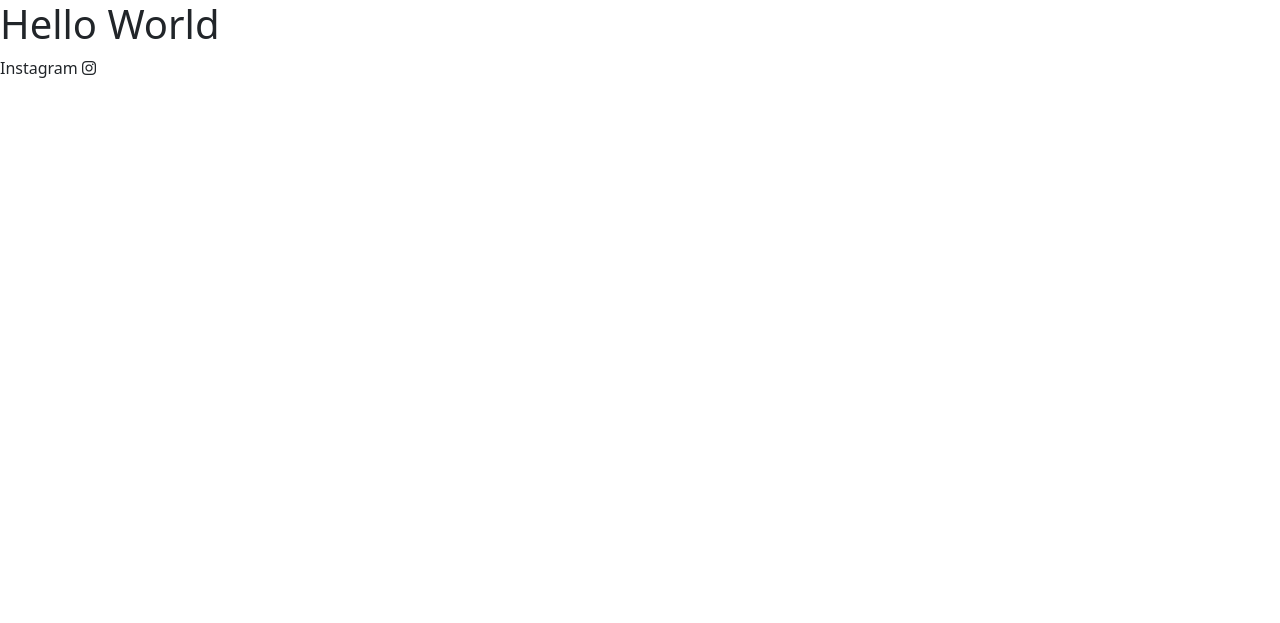
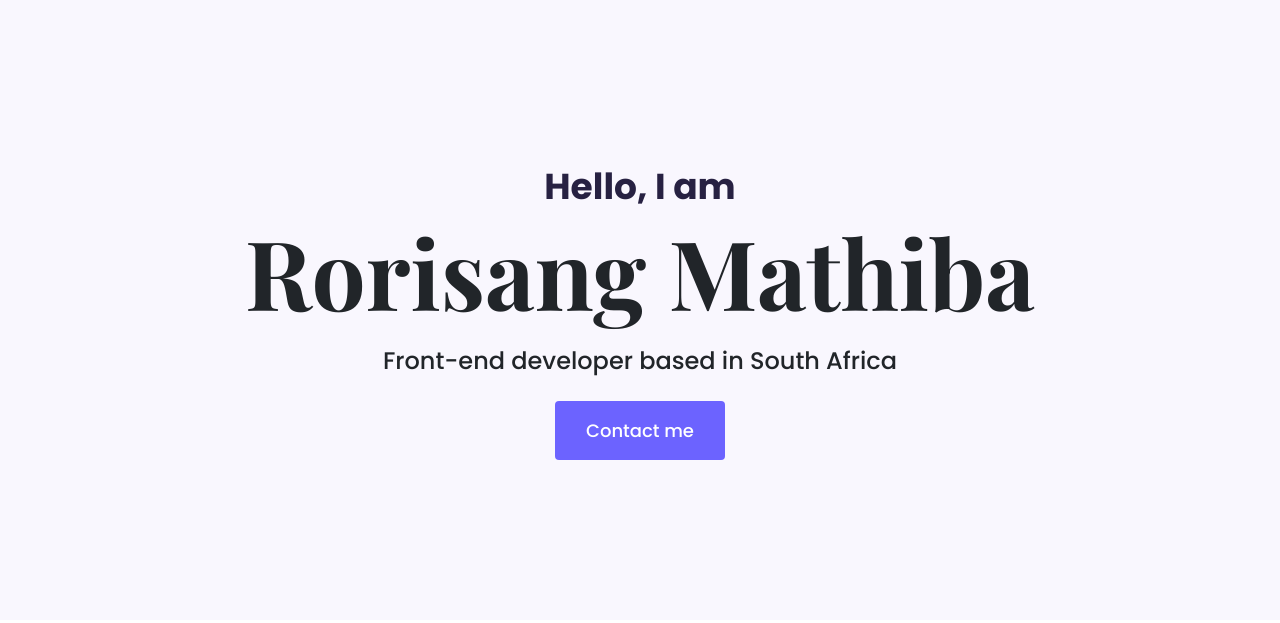
Before and after one commit to Rorisang-Mathiba/portfolio-project, a plain HTML site: page index.html in a window 1280 px wide. Drawn offline with nearby package versions, Linux system fonts and the light colour scheme; a web font is replaced by a local one.

Commit message:
Added some CSS and basic HTML

```diff
--- a/index.html
+++ b/index.html
@@ -2,33 +2,39 @@
 <html lang="en">
   <head>
     <meta charset="UTF-8" />
+    <meta name="viewport" content="width=, initial-scale=1.0" />
     <link
       href="https://cdn.jsdelivr.net/npm/bootstrap@5.3.6/dist/css/bootstrap.min.css"
       rel="stylesheet"
       integrity="sha384-4Q6Gf2aSP4eDXB8Miphtr37CMZZQ5oXLH2yaXMJ2w8e2ZtHTl7GptT4jmndRuHDT"
       crossorigin="anonymous"
     />
-    <script
-      src="https://cdn.jsdelivr.net/npm/bootstrap@5.3.6/dist/js/bootstrap.bundle.min.js"
-      integrity="sha384-j1CDi7MgGQ12Z7Qab0qlWQ/Qqz24Gc6BM0thvEMVjHnfYGF0rmFCozFSxQBxwHKO"
-      crossorigin="anonymous"
-    ></script>
     <link rel="preconnect" href="https://fonts.googleapis.com" />
     <link rel="preconnect" href="https://fonts.gstatic.com" crossorigin />
     <link
       href="https://fonts.googleapis.com/css2?family=Miniver&family=Pacifico&family=Playfair+Display:ital,wght@0,700;1,700&family=Poppins:wght@500;700&family=Roboto:ital,wght@0,100..900;1,100..900&display=swap"
       rel="stylesheet"
     />
+    <link rel="stylesheet" href="src/style.css" />
+    <script
+      src="https://cdn.jsdelivr.net/npm/bootstrap@5.3.6/dist/js/bootstrap.bundle.min.js"
+      integrity="sha384-j1CDi7MgGQ12Z7Qab0qlWQ/Qqz24Gc6BM0thvEMVjHnfYGF0rmFCozFSxQBxwHKO"
+      crossorigin="anonymous"
+    ></script>
+
     <script
       src="https://kit.fontawesome.com/d8fdcc4697.js"
       crossorigin="anonymous"
     ></script>
-    <link rel="stylesheet" href="src/style.css" />
-    <meta name="viewport" content="width=, initial-scale=1.0" />
+
     <title>Portfolio project</title>
   </head>
   <body>
-    <h1>Hello World</h1>
-    <p>Instagram <i class="fa-brands fa-instagram"></i></p>
+    <div class="hero">
+      <p>Hello, I am</p>
+      <h1>Rorisang Mathiba</h1>
+      <h2 class="mb-3">Front-end developer based in South Africa</h2>
+      <a href="#" class="btn btn-branding">Contact me</a>
+    </div>
   </body>
 </html>
--- a/src/style.css
+++ b/src/style.css
@@ -0,0 +1,51 @@
+:root {
+  --branding-color: #6c63ff;
+  --secondary-color: #272142;
+  --heading-font-family: "Playfair Display", serif;
+  --default-font-family: "Poppins", sans-serif;
+}
+body {
+  font-family: var(--default-font-family);
+}
+
+h1,
+h2,
+h3,
+h4,
+h5,
+h6 {
+  font-family: var(--heading-font-family);
+  font-weight: bold;
+}
+h1 {
+  font-size: 96px;
+}
+p {
+  font-weight: normal;
+}
+.hero {
+  background: #f9f7fe;
+  text-align: center;
+  padding: 160px 20px;
+}
+.hero p {
+  font-size: 36px;
+  font-weight: bold;
+  margin: 0;
+  color: #272142;
+}
+
+.hero h2 {
+  font-family: var(--default-font-family);
+  font-weight: normal;
+  font-size: 24px;
+  line-height: 2;
+}
+.btn-branding {
+  background: var(--branding-color);
+  border-radius: 4px;
+  color: white;
+  font-size: 18px;
+  line-height: 27px;
+  padding: 15px 30px;
+}
```
